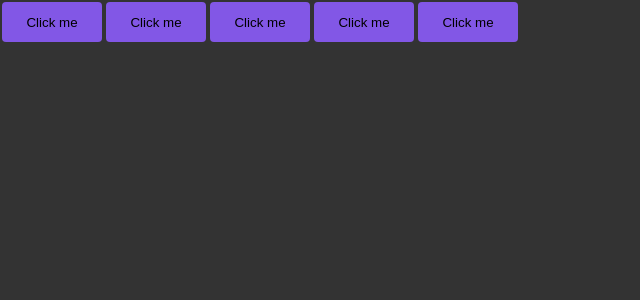
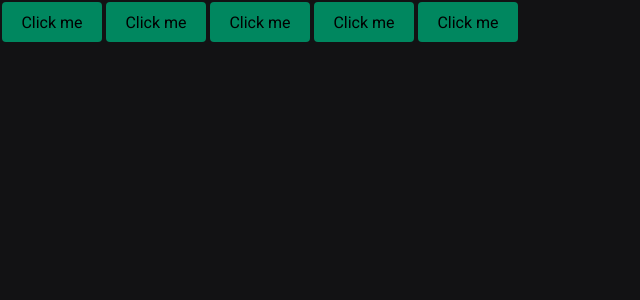
Before and after one commit to jaomuro/02-ignite-timer, a React (Vite) app: page / in a window 1280 px wide. Shown: the top 300 px of the page, without its empty margins (0-640 px from the left). Built offline with nearby package versions, Linux system fonts and the light colour scheme.

Commit message:
Adicionado fontes e cores globais

```diff
--- a/index.html
+++ b/index.html
@@ -2,7 +2,10 @@
 <html lang="pt-BR">
   <head>
     <meta charset="UTF-8" />
+    <link rel="preconnect" href="https://fonts.googleapis.com" />
+    <link rel="preconnect" href="https://fonts.gstatic.com" crossorigin />
     <meta name="viewport" content="width=device-width, initial-scale=1.0" />
+    <link href="https://fonts.googleapis.com/css2?family=Roboto+Mono:ital,wght@0,700;1,700&family=Roboto:wght@400;700&display=swap" rel="stylesheet" />
     <title>Ignite Timer</title>
   </head>
   <body>
--- a/src/components/Button.styles.ts
+++ b/src/components/Button.styles.ts
@@ -21,7 +21,7 @@ export const ButtonContainer = styled.button<ButtonContainerProps>`
     border: 0;
 
 
-    background-color: ${props => props.theme.primary};
+    background-color: ${props => props.theme['green-500']};
     /* ${props => css`background-color: ${buttonVariants[props.variant]}`} */
 
 `
--- a/src/styles/themes/default.ts
+++ b/src/styles/themes/default.ts
@@ -1,6 +1,21 @@
 export const defaultTheme = {
-    primary: '#8257e6',
-    secondary: 'orange',
-    danger: 'red',
-    sucess: 'green'
-}
+    white: '#FFF',
+
+    'gray-100': '#E1E1E6',
+    'gray-300': '#C4C4CC',
+    'gray-400': '#8D8D99',
+    'gray-500': '#7C7C8A',
+    'gray-600': '#323238',
+    'gray-700': '#29292E',
+    'gray-800': '#202024',
+    'gray-900': '#121214',
+
+    'green-300': '#00B37E',
+    'green-500': '#00875F',
+    'green-700': '#015F43',
+
+    'red-500': '#AB222E',
+    'red-700': '#7A1921',
+
+    'yellow-500': '#FBA94C',
+  }
--- a/src/styles/themes/global.ts
+++ b/src/styles/themes/global.ts
@@ -8,8 +8,19 @@ export const GlobalStyle = createGlobalStyle`
     box-sizing: border-box;
 }
 
+:focus {
+    outline: 0;
+    box-shadow: 0 0 0 2px ${props => props.theme['green-500']};
+}
+
 body {
-    background: #333;
-    color: #fff;
+    background: ${props => props.theme['gray-900']};
+    color: ${propos => propos.theme['white']};
+}
+
+body, input, textarea, button {
+    font-family: 'Roboto', sans-serif;
+    font-weight: 400;
+    font-size: 1rem;
 }
 `;
```
